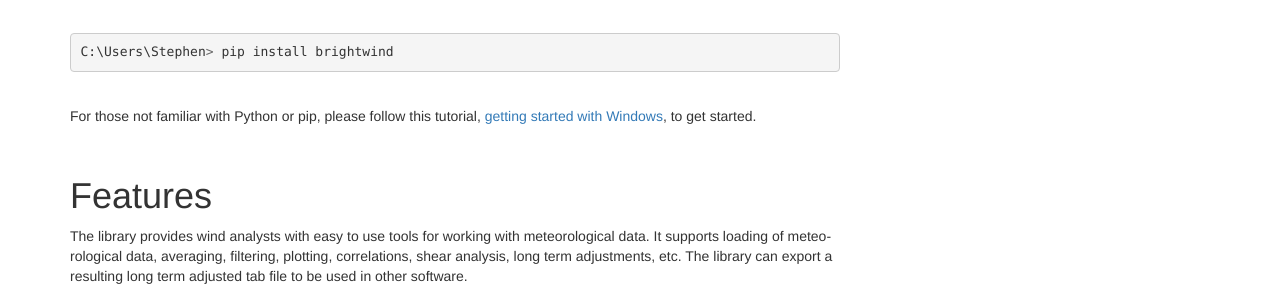
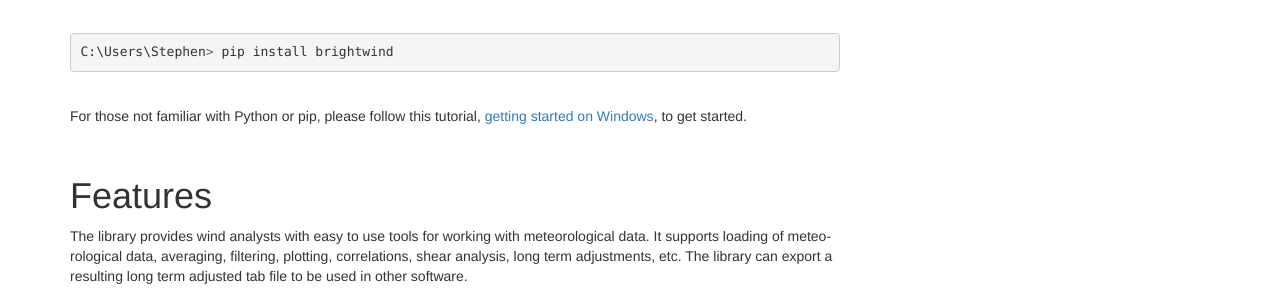
Before and after one commit to brightwind-dev/brightwind, a Sphinx documentation site: the page built from docs/source/readme_extract.md, in a window 1280 px wide and 900 px high. Shown: the part 161-461 px from the top of the window. Built offline with Sphinx 7.4.7, drawn with Linux system fonts in a browser that asks for light colours; the version number is read from the project's files by our own code.

Commit message:
iss #108 rename getting started tutorial

```diff
--- a/docs/source/Tutorials.rst
+++ b/docs/source/Tutorials.rst
@@ -4,5 +4,5 @@
 .. toctree::
     :maxdepth: 1
 
-    Getting started<tutorials/Getting_Started_Stable_Development.ipynb>
+    Getting started<tutorials/getting_started_on_windows.ipynb>
     Basic analysis<tutorials/Basic_Analysis_Stable_Development.ipynb>
--- a/docs/source/readme_extract.md
+++ b/docs/source/readme_extract.md
@@ -13,7 +13,7 @@
 <br>
 
 For those not familiar with Python or pip, please follow this tutorial,
-[getting started with Windows](tutorials/Getting_Started_Stable_Development.html),
+[getting started on Windows](tutorials/getting_started_on_windows.html),
 to get started.
 
 <br>
@@ -65,6 +65,6 @@
 #### Contributing
 If you wish to be involved or find out more please contact stephen@brightwindanalysis.com.
 
-More information can be found on the [Community](Community.html) section.
+More information can be found on the [Community](community.html) section.
 
 <br>
```
Also changed, not shown: docs/source/tutorials/getting_started_on_windows.ipynb (renamed from docs/source/tutorials/Getting_Started_Stable_Development.ipynb).
